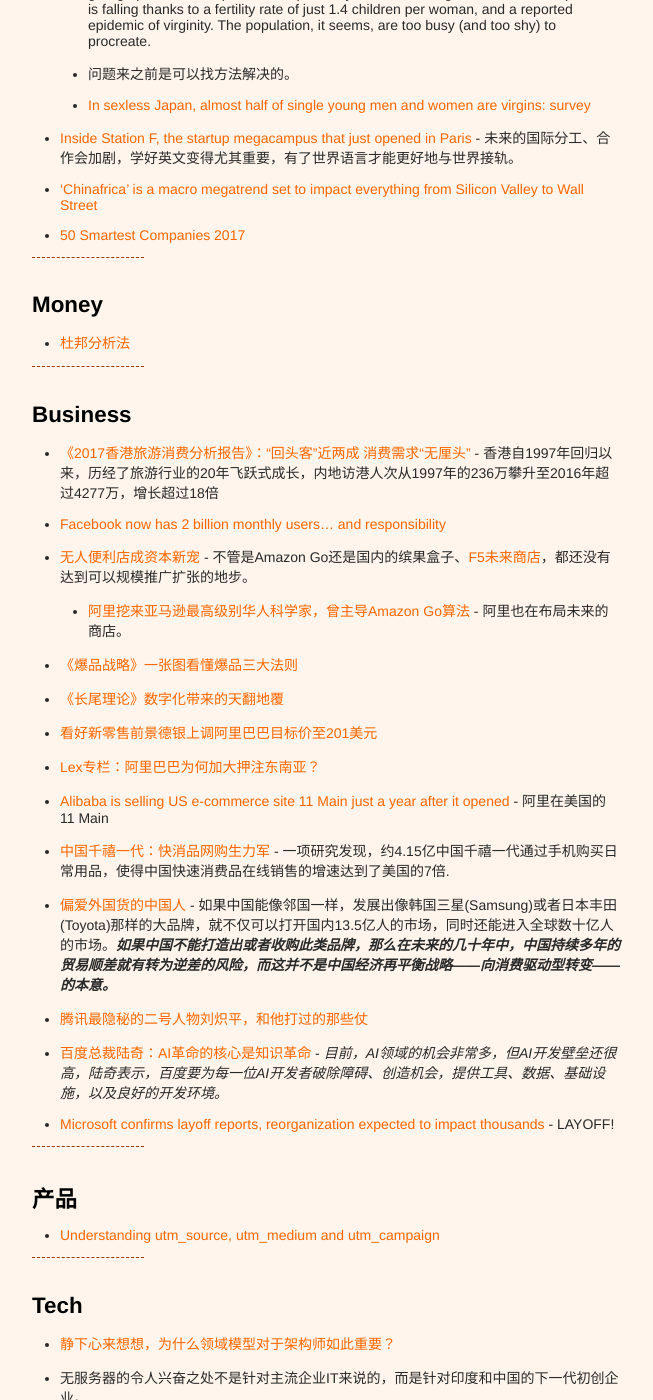
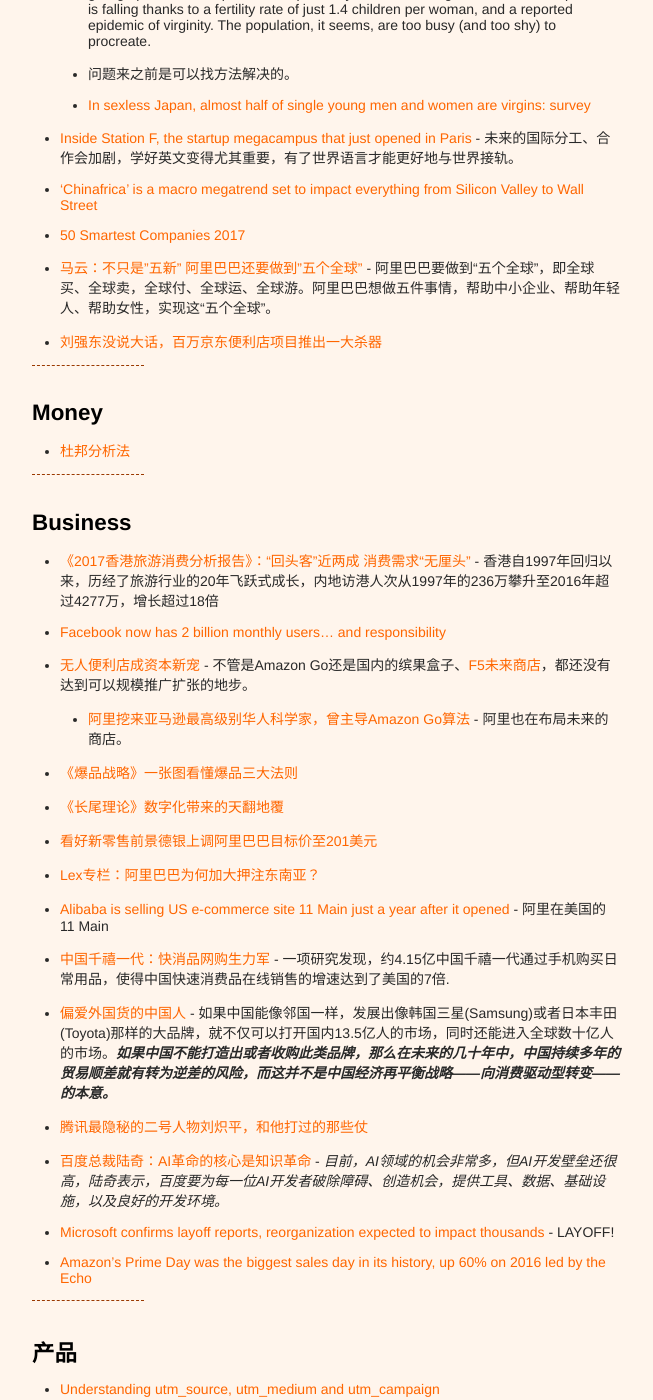
Before and after one commit to xianyuxmu/xianyuxmu.github.io, a Jekyll site: the page built from _posts/2017-07-03-monthly-reading.md, in a window 1280 px wide and 1400 px high, scrolled down 786 px. Shown: the whole window, without its empty margins (314-967 px from the left). Built offline with Jekyll 4.4.1, drawn with Linux system fonts in a browser that asks for light colours; comment, search, counter and statistics services are not loaded.

Commit message:
Reading 13 Jul. 2017

```diff
--- a/_posts/2017-07-03-monthly-reading.md
+++ b/_posts/2017-07-03-monthly-reading.md
@@ -36,6 +36,8 @@
 - [Inside Station F, the startup megacampus that just opened in Paris](https://techcrunch.com/2017/07/08/inside-station-f-the-startup-megacampus-that-just-opened-in-paris) - 未来的国际分工、合作会加剧，学好英文变得尤其重要，有了世界语言才能更好地与世界接轨。
 - [‘Chinafrica’ is a macro megatrend set to impact everything from Silicon Valley to Wall Street](https://techcrunch.com/2017/07/07/chinafrica-is-a-macro-megatrend-set-to-impact-everything-from-silicon-valley-to-wall-street/)
 - [50 Smartest Companies 2017](https://www.technologyreview.com/lists/companies/2017/)
+- [马云：不只是"五新" 阿里巴巴还要做到"五个全球"](http://news.xinhuanet.com/fortune/2017-07/11/c_129652788.htm) - 阿里巴巴要做到“五个全球”，即全球买、全球卖，全球付、全球运、全球游。阿里巴巴想做五件事情，帮助中小企业、帮助年轻人、帮助女性，实现这“五个全球”。
+- [刘强东没说大话，百万京东便利店项目推出一大杀器](http://www.sohu.com/a/155468174_122441)
 
 
 ----
@@ -62,6 +64,7 @@
 - [腾讯最隐秘的二号人物刘炽平，和他打过的那些仗](https://www.sohu.com/a/153293194_114778)
 - [百度总裁陆奇：AI革命的核心是知识革命](http://news.xinhuanet.com/fortune/2017-07/05/c_1121267720.htm) - *目前，AI领域的机会非常多，但AI开发壁垒还很高，陆奇表示，百度要为每一位AI开发者破除障碍、创造机会，提供工具、数据、基础设施，以及良好的开发环境。*
 - [Microsoft confirms layoff reports, reorganization expected to impact thousands](https://techcrunch.com/2017/07/06/microsoft-confirms-layoff-reports-reorganization-expected-to-impact-thousands/) - LAYOFF!
+- [Amazon’s Prime Day was the biggest sales day in its history, up 60% on 2016 led by the Echo](https://techcrunch.com/2017/07/12/amazons-prime-day-was-the-biggest-sales-day-in-its-history-up-60-on-2016-led-by-the-echo/)
 
 
 ----
```
